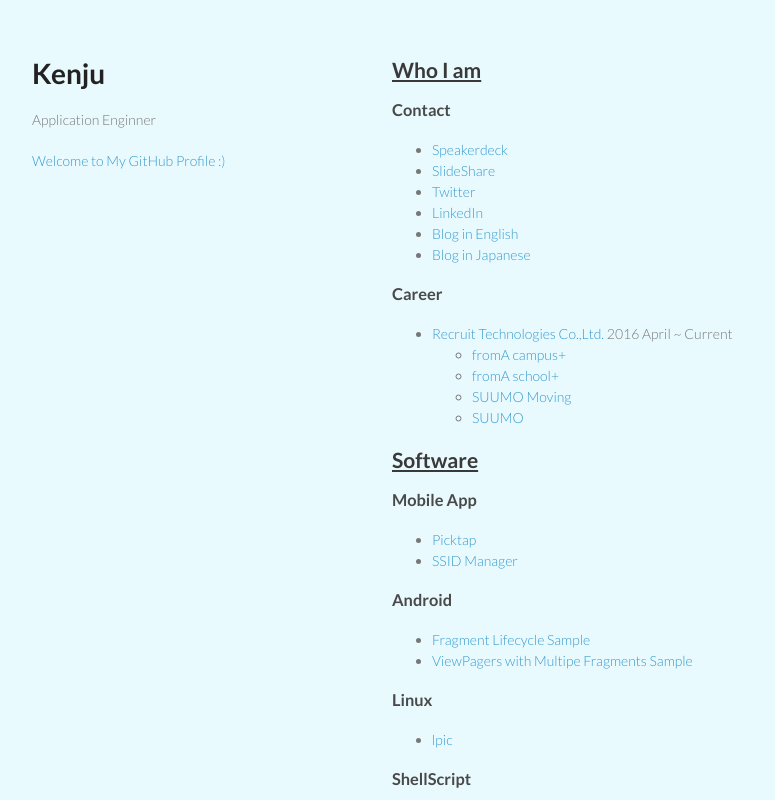
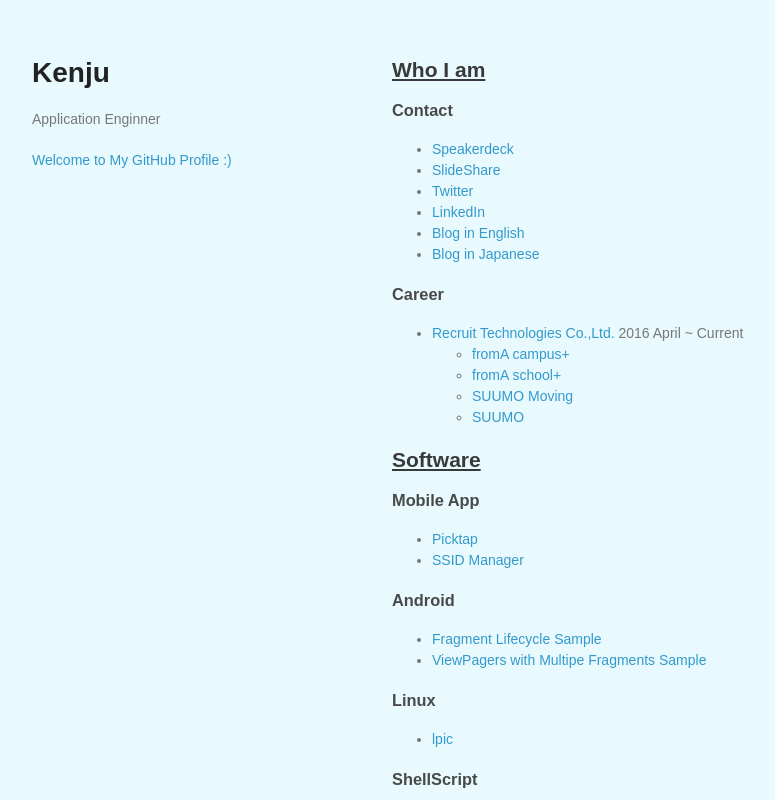
Before and after one commit to npmcdn-to-unpkg-bot/kenju.github.io, a plain HTML site: page index.html in a window 1280 px wide. Shown: the top 800 px of the page, without its empty margins (178-953 px from the left). Drawn offline with Linux system fonts and the light colour scheme.

Commit message:
change font to Arial

```diff
--- a/css/style.css
+++ b/css/style.css
@@ -1,10 +1,8 @@
-@import url(https://fonts.googleapis.com/css?family=Lato:300italic,700italic,300,700);
-
 body {
   padding:50px;
-  font:14px/1.5 Lato, "Helvetica Neue", Helvetica, Arial, sans-serif;
+  font:14px/1.5 Arial, "Helvetica Neue", Helvetica, Arial, sans-serif;
   color:#777;
-  font-weight:300;
+  font-weight:lighter;
   background: #e9faff;
 }
 
```
Also changed, not shown: css/style.min.css, 1 other file.
